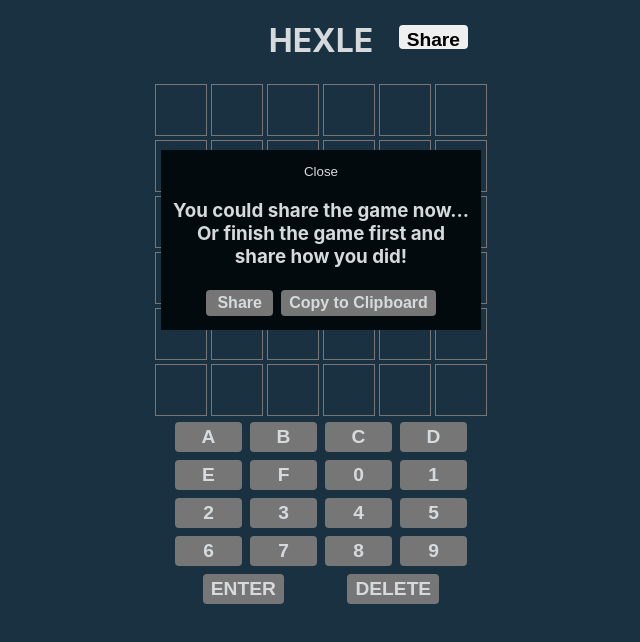
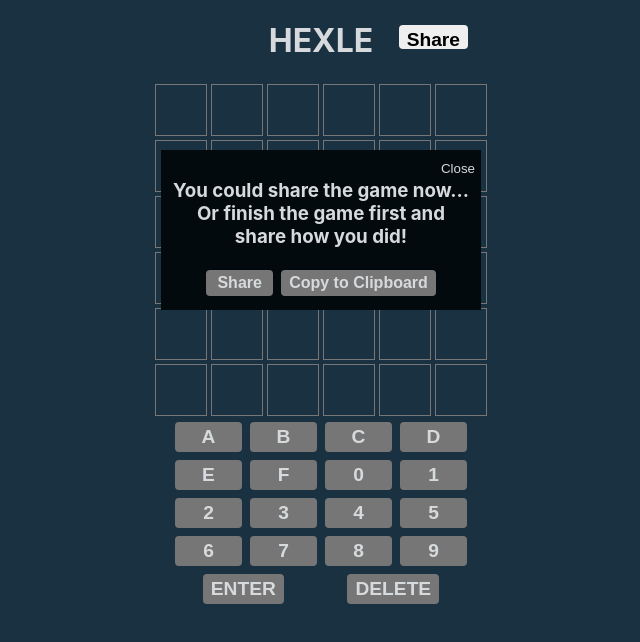
Before and after one commit to jlamoreaux/hexle, a React (Create React App) app: page / in a window 1280 px wide. Both pictures are taken after a click on the button "Share". Shown: the top 642 px of the page, without its empty margins (319-959 px from the left). Built offline with nearby package versions, Linux system fonts and the light colour scheme.

Commit message:
move close button

```diff
--- a/src/components/GameOver.tsx
+++ b/src/components/GameOver.tsx
@@ -54,6 +54,7 @@ const CloseButton = ({ closeModal }: { closeModal: () => void }) => {
         right: 0,
         left: 'auto',
         margin: 'auto',
+        position: 'absolute',
       }}
       type="button"
       onClick={closeModal}
```
